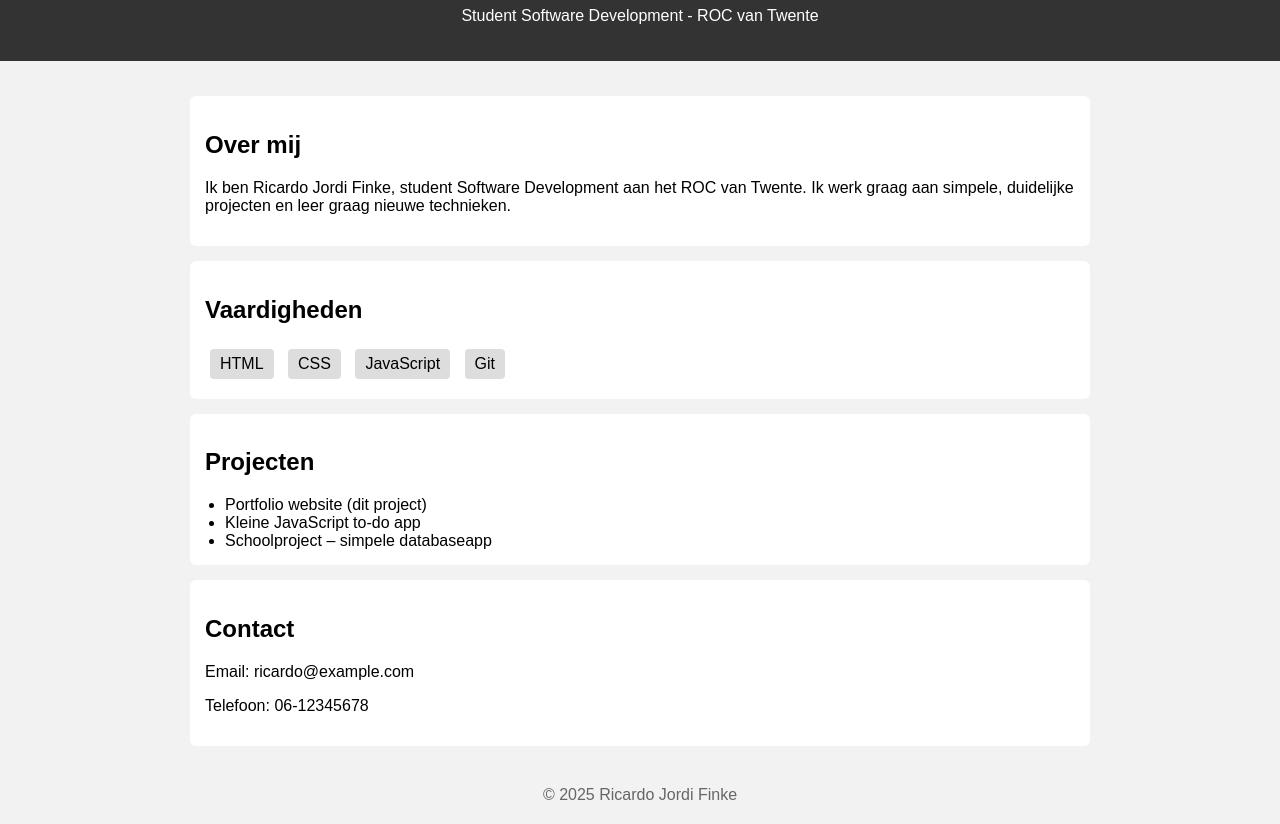
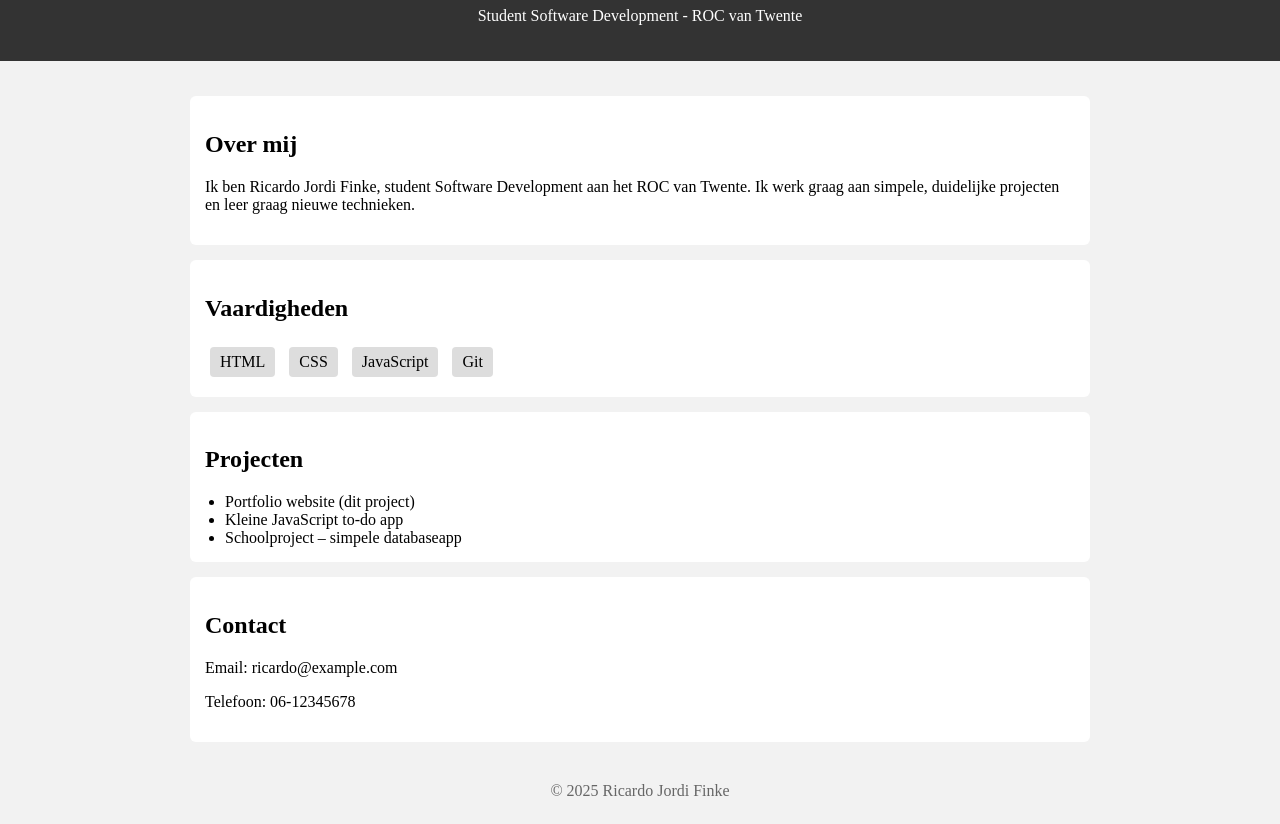
Before and after one commit to RicardoFinke1/RicardoFinke1.github.io, a plain HTML site: page index.html in a window 1280 px wide. Shown: the part 93-917 px from the top of the page. Drawn offline with Linux system fonts and the light colour scheme.

Commit message:
Change body font to Comic Sans

```diff
--- a/style.css
+++ b/style.css
@@ -1,6 +1,8 @@
+html {
+  font-family: Comic-sans;
+}
 body {
   margin: 0;
-  font-family: Arial, sans-serif;
   background: #f2f2f2;
 }
 header {
```
